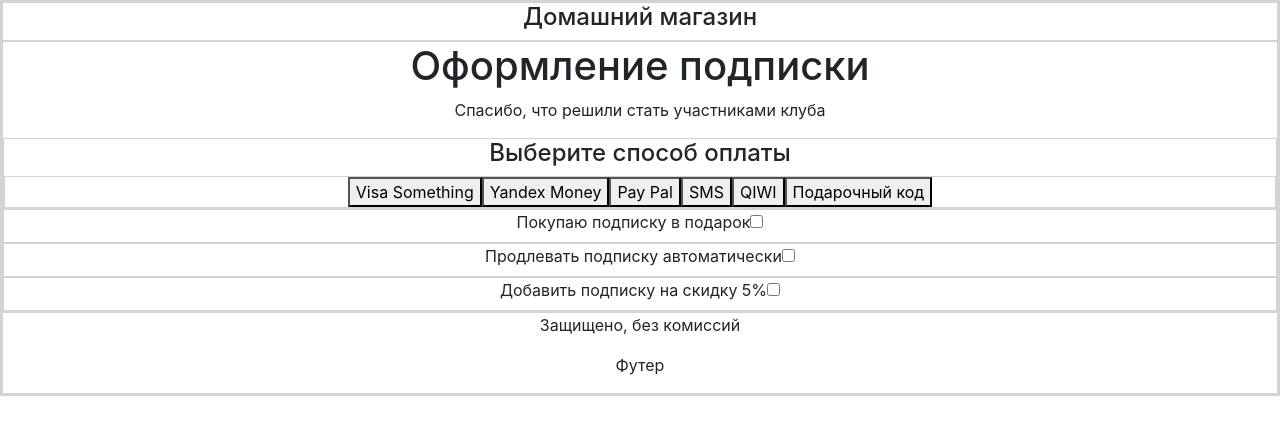
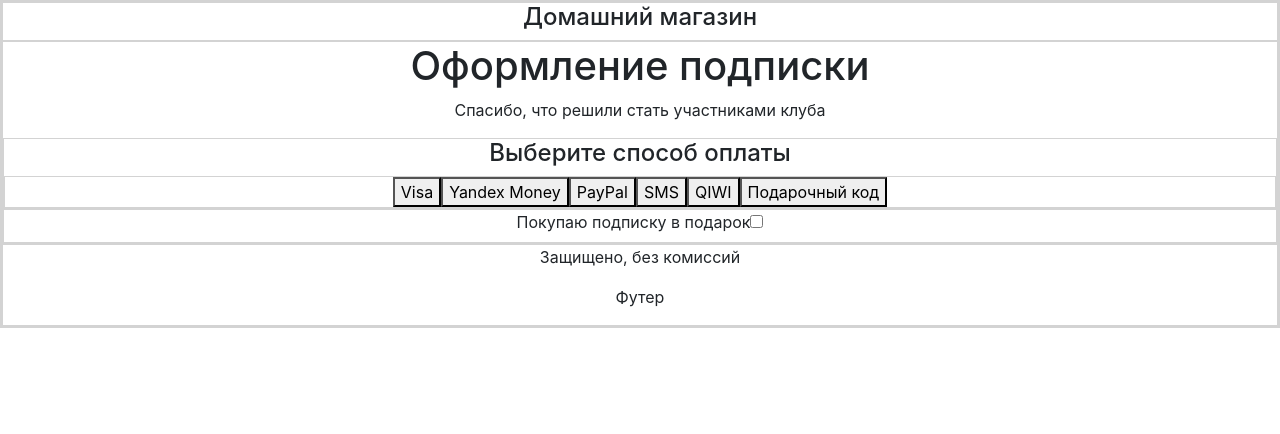
Before and after one commit to glucus/home-shop, a React (Create React App) app: page / in a window 1280 px wide. Shown: the top 434 px of the page. Built offline with nearby package versions, Linux system fonts and the light colour scheme.

Commit message:
added autorenewal

```diff
--- a/src/App.js
+++ b/src/App.js
@@ -7,11 +7,11 @@ import Footer from './components/ecommerce/common/Footer';
 class App extends Component {
 
   render() {
-    const discountValue = 5;
+    const discountPrice = 150;
     const paymentMethods = [
       {
         id: 0,
-        name: 'Visa Something',
+        name: 'Visa',
         logo: 'visa.png'
       },
       {
@@ -21,7 +21,7 @@ class App extends Component {
       },
       {
         id: 2,
-        name: 'Pay Pal',
+        name: 'PayPal',
         logo: 'payPal.png'
       },
       {
@@ -67,7 +67,7 @@ class App extends Component {
         <Header />
         <HomePage paymentMethods={paymentMethods}
                   subscriptions={subscriptions}
-                  discountValue={discountValue}
+                  discountPrice={discountPrice}
                   />
         <Footer />
       </div>
--- a/src/components/ecommerce/FinalPayment.js
+++ b/src/components/ecommerce/FinalPayment.js
@@ -2,16 +2,16 @@ import React from 'react';
 
 const FinalPayment = (props) => {
 
-const totalPrice = (monthlyPrice, monthsNum, addDiscount, discountValue) => {
+const totalPrice = (monthlyPrice, monthsNum, addDiscount, discountPrice) => {
 
   const price = Number.parseInt (monthlyPrice, 10);
   const months = Number.parseInt (monthsNum, 10);
-  const discount = Number.parseInt (discountValue, 10);
+  const discountPr = Number.parseInt (discountPrice, 10);
 
   if (addDiscount) {
-    return (1 + discount / 100) * (price * months);
+    return price * months + discountPr;
   }
-    return (price * months);
+    return price * months;
 };
 
 
@@ -23,7 +23,7 @@ const totalPrice = (monthlyPrice, monthsNum, addDiscount, discountValue) => {
           props.subscription.monthlyPrice,
           props.subscription.months,
           props.addDiscount,
-          props.discountValue
+          props.discountPrice
         )} руб
       </b></p>
     </div>
--- a/src/components/ecommerce/HomePage.js
+++ b/src/components/ecommerce/HomePage.js
@@ -78,6 +78,11 @@ class HomePage extends React.Component {
 
   render () {
 
+    const renewal = ['Visa', 'Yandex Money', 'PayPal', 'SMS'];
+    const renewalSupported = renewal.filter (
+      method => method === this.state.paymentMethod.name
+    );
+
     return (
       <div>
         <h1>Оформление подписки</h1>
@@ -94,8 +99,11 @@ class HomePage extends React.Component {
         <CheckBox label='Покупаю подписку в подарок'
                   name='buyAsGift'
                   value={this.state.buyAsGift}
-                  disabled={this.state.paymentMethod.name === 'Подарочный код'}
-                  className={this.state.usePromoCode ? 'hidden' : ''}
+                  disabled={(
+                    this.state.paymentMethod.name === 'Подарочный код'
+                  ) || this.state.autoRenewal}
+                  className={this.state.paymentMethod.name === 'Подарочный код' ?
+                             'hidden' : ''}
                   handleChange={e => this.handleChange(e)}
                   />
         {this.state.paymentMethod.name !== '' &&
@@ -104,25 +112,36 @@ class HomePage extends React.Component {
                   handleClick={e => this.handleClick(e)}
                   divId='subscription'
                   />}
-        <CheckBox label='Продлевать подписку автоматически'
+        {(renewalSupported.length > 0) && !this.state.buyAsGift &&
+          <CheckBox
+                  label='Продлевать подписку автоматически'
                   name='autoRenewal'
                   value={this.state.autoRenewal}
-                  disabled=''
+                  disabled={this.state.buyAsGift}
                   className=''
                   handleChange={e => this.handleChange(e)}
                   />
+        }
         {this.state.subscription.name !== '' &&
+        <div>
           <FinalPayment
                   subscription = {this.state.subscription}
                   addDiscount = {this.state.addDiscount}
-                  discountValue = {this.props.discountValue}
-                  />}
-        <CheckBox label='Добавить подписку на скидку 5%'
+                  discountPrice = {this.props.discountPrice}
+                  />
+          {this.state.autoRenewal && <p>Далее 120 руб. в месяц</p>}
+          <CheckBox
+                  label='Добавить подписку на скидку 5%'
                   name='addDiscount'
                   value={this.state.addDiscount}
                   disabled=''
                   className=''
                   handleChange={e => this.handleChange(e)}/>
+          <button
+                  disabled={this.state.subscription.name === ''}>
+            Оплатить
+          </button>
+        </div>}
         </div>
     );
   }
```
